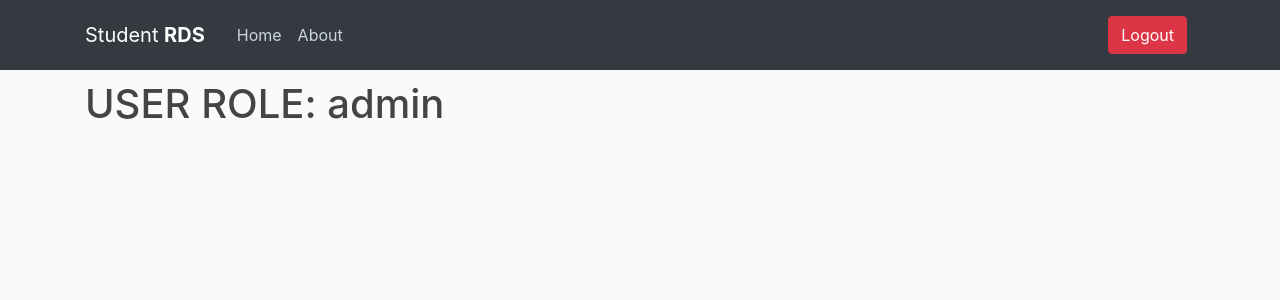
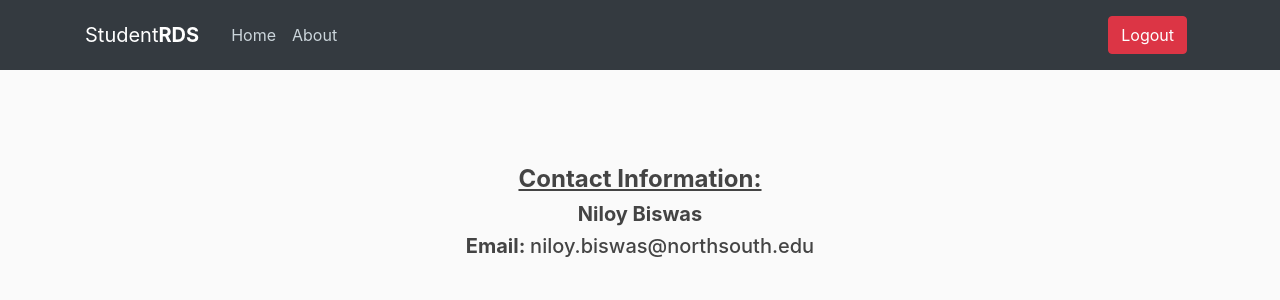
Before and after one commit to Imnmania/Flask_Student_Management, a Flask app: page /about in a window 1280 px wide. Shown: the top 300 px of the page. Run offline with Flask 2, Linux system fonts and the light colour scheme; a user stored in the database is signed in; tables that the repository leaves empty hold one stand-in row (values such as "Sample post"); some libraries are stand-ins or nearby versions.

Commit message:
updated about, fixed name spaces

```diff
--- a/templates/about.html
+++ b/templates/about.html
@@ -4,6 +4,14 @@
 
 {% block body %}
 
-    <h1>USER ROLE: {{ data }} </h1>
+    <!-- <h1>USER ROLE: {{ data }} </h1> -->
+
+    <div class="container top-pad">
+        <div class="lcenter">
+            <h4 style="text-decoration: underline;"><b>Contact Information:</b></h4>
+            <h5><b>Niloy Biswas</b></h5>
+            <h5><b>Email: </b>niloy.biswas@northsouth.edu</h5>
+        </div>
+    </div>
 
 {% endblock %}
--- a/templates/base0.html
+++ b/templates/base0.html
@@ -39,7 +39,7 @@
     <header class="site-header">
         <nav class="navbar navbar-expand-md navbar-dark bg-dark fixed-top">
           <div class="container">
-            <a class="navbar-brand mr-4" href="/"> Student <b>RDS</b> </a>
+            <a class="navbar-brand mr-4" href="/"> Student<b>RDS</b> </a>
             <button class="navbar-toggler" type="button" data-toggle="collapse" data-target="#navbarToggle" aria-controls="navbarToggle" aria-expanded="false" aria-label="Toggle navigation">
               <span class="navbar-toggler-icon"></span>
             </button>
--- a/templates/base1.html
+++ b/templates/base1.html
@@ -38,7 +38,7 @@
     <header class="site-header">
         <nav class="navbar navbar-expand-md navbar-dark bg-dark fixed-top">
           <div class="container navpad">
-            <a class="navbar-brand mr-4" href="/"> Student <b>RDS</b> </a>
+            <a class="navbar-brand mr-4" href="/"> Student<b>RDS</b> </a>
             <button class="navbar-toggler" type="button" data-toggle="collapse" data-target="#navbarToggle" aria-controls="navbarToggle" aria-expanded="false" aria-label="Toggle navigation">
               <span class="navbar-toggler-icon"></span>
             </button>
--- a/templates/login.html
+++ b/templates/login.html
@@ -8,7 +8,7 @@
 <div class="content-section half-wide">
 
     <div class="lcenter p-2">
-        <h1> StudentRDS Login </h1>
+        <h1> Student<b>RDS</b> Login </h1>
     </div>
 
     <!-- flash message display -->
```
